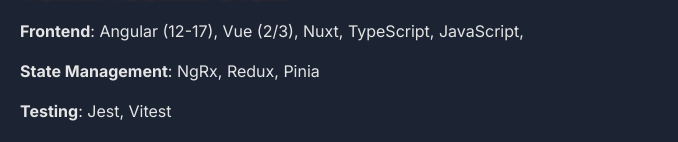
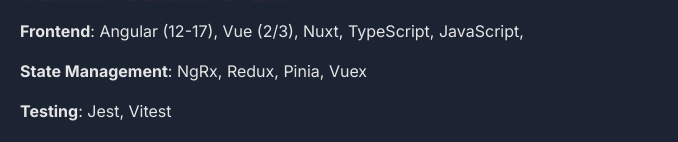
Before and after one commit to samarcev/samarcev.github.io, a Nuxt app: page /about in a window 1280 px wide. Shown: the part 512-654 px from the top of the page, without its empty margins (0-678 px from the left). Built offline with nearby package versions, Linux system fonts and the light colour scheme.

Commit message:
Add "Vuex" in tech stack

```diff
--- a/app/pages/about.vue
+++ b/app/pages/about.vue
@@ -52,7 +52,7 @@
           <b>Frontend</b>: Angular (12-17), Vue (2/3), Nuxt, TypeScript,
           JavaScript,
         </p>
-        <p><b>State Management</b>: NgRx, Redux, Pinia</p>
+        <p><b>State Management</b>: NgRx, Redux, Pinia, Vuex</p>
         <p><b>Testing</b>: Jest, Vitest</p>
         <p>
           <b>Build & Tooling</b>: Webpack, Vite, npm, yarn, GitLab CI/CD, Docker
```
